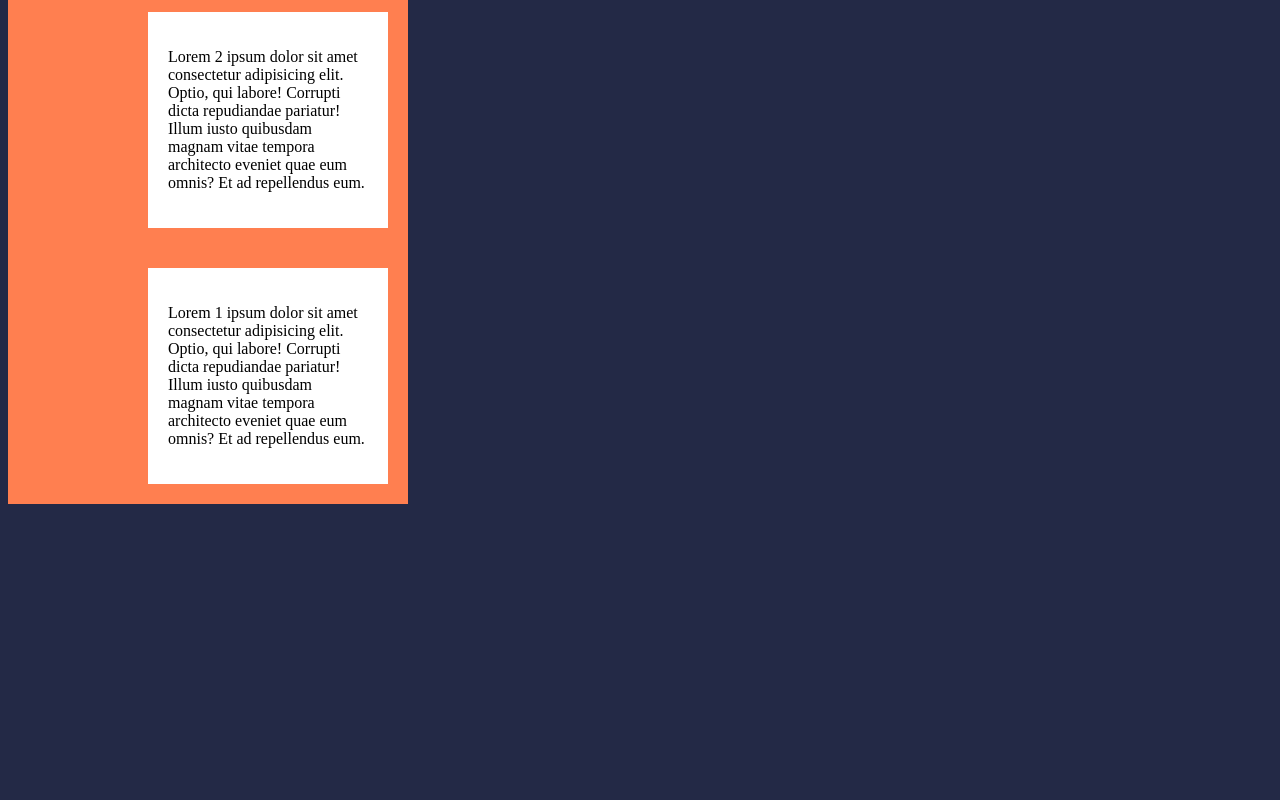
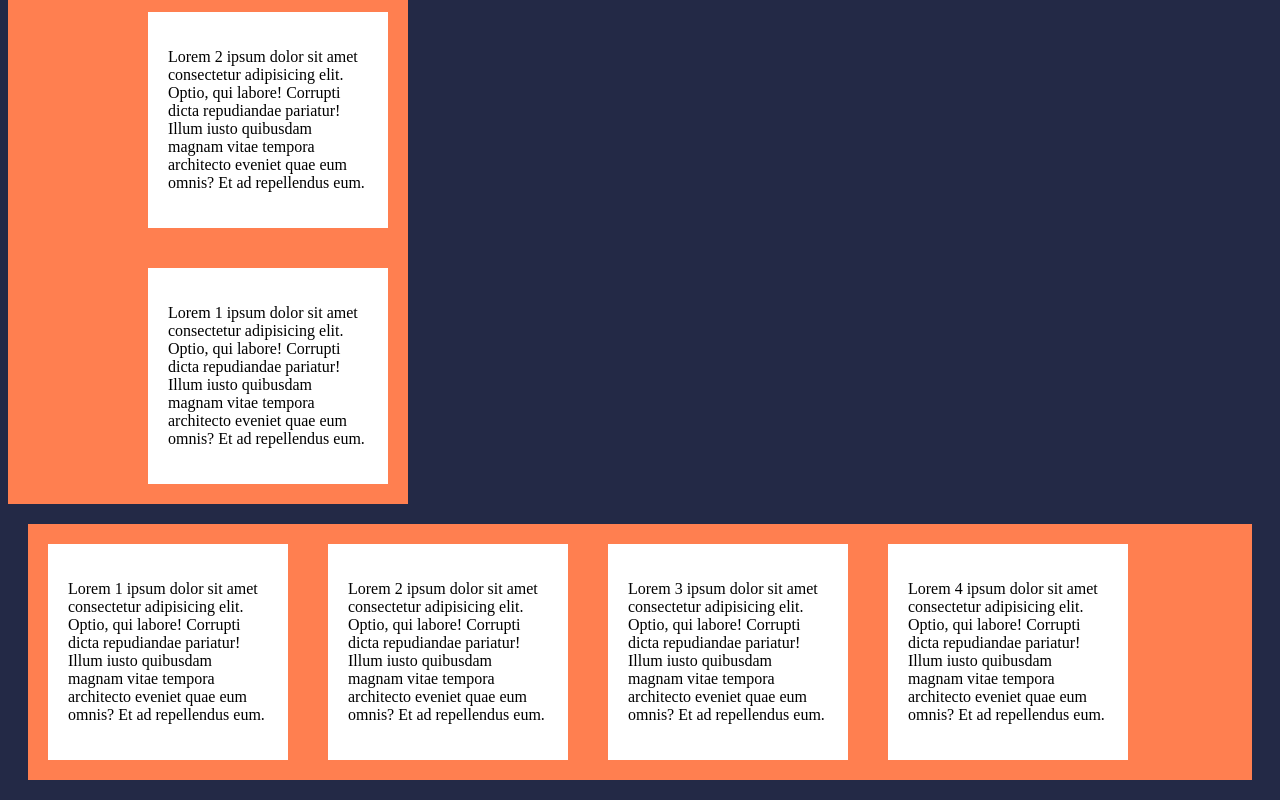
Before and after one commit to Disha-Nalawade/Flex-Box, a plain HTML site: page index.html in a window 1280 px wide. Shown: the part 1672-2472 px from the top of the page. Before the commit the page ends 2184 px from the top, so only its background shows below. Drawn offline with Linux system fonts and the light colour scheme.

Commit message:
Flex wrap-wrap applied on 6th card

```diff
--- a/css.css
+++ b/css.css
@@ -43,3 +43,9 @@ body {
   justify-content: space-around;
   align-items: end;
 }
+.main_container6 {
+  background-color: coral;
+  margin: 20px;
+  display: flex;
+  flex-wrap: wrap;
+}
--- a/index.html
+++ b/index.html
@@ -176,5 +176,39 @@
         </p>
       </div>
     </div>
+    <div class="main_container6">
+      <div class="card">
+        <p>
+          Lorem 1 ipsum dolor sit amet consectetur adipisicing elit. Optio, qui
+          labore! Corrupti dicta repudiandae pariatur! Illum iusto quibusdam
+          magnam vitae tempora architecto eveniet quae eum omnis? Et ad
+          repellendus eum.
+        </p>
+      </div>
+      <div class="card">
+        <p>
+          Lorem 2 ipsum dolor sit amet consectetur adipisicing elit. Optio, qui
+          labore! Corrupti dicta repudiandae pariatur! Illum iusto quibusdam
+          magnam vitae tempora architecto eveniet quae eum omnis? Et ad
+          repellendus eum.
+        </p>
+      </div>
+      <div class="card">
+        <p>
+          Lorem 3 ipsum dolor sit amet consectetur adipisicing elit. Optio, qui
+          labore! Corrupti dicta repudiandae pariatur! Illum iusto quibusdam
+          magnam vitae tempora architecto eveniet quae eum omnis? Et ad
+          repellendus eum.
+        </p>
+      </div>
+      <div class="card">
+        <p>
+          Lorem 4 ipsum dolor sit amet consectetur adipisicing elit. Optio, qui
+          labore! Corrupti dicta repudiandae pariatur! Illum iusto quibusdam
+          magnam vitae tempora architecto eveniet quae eum omnis? Et ad
+          repellendus eum.
+        </p>
+      </div>
+    </div>
   </body>
 </html>
```
